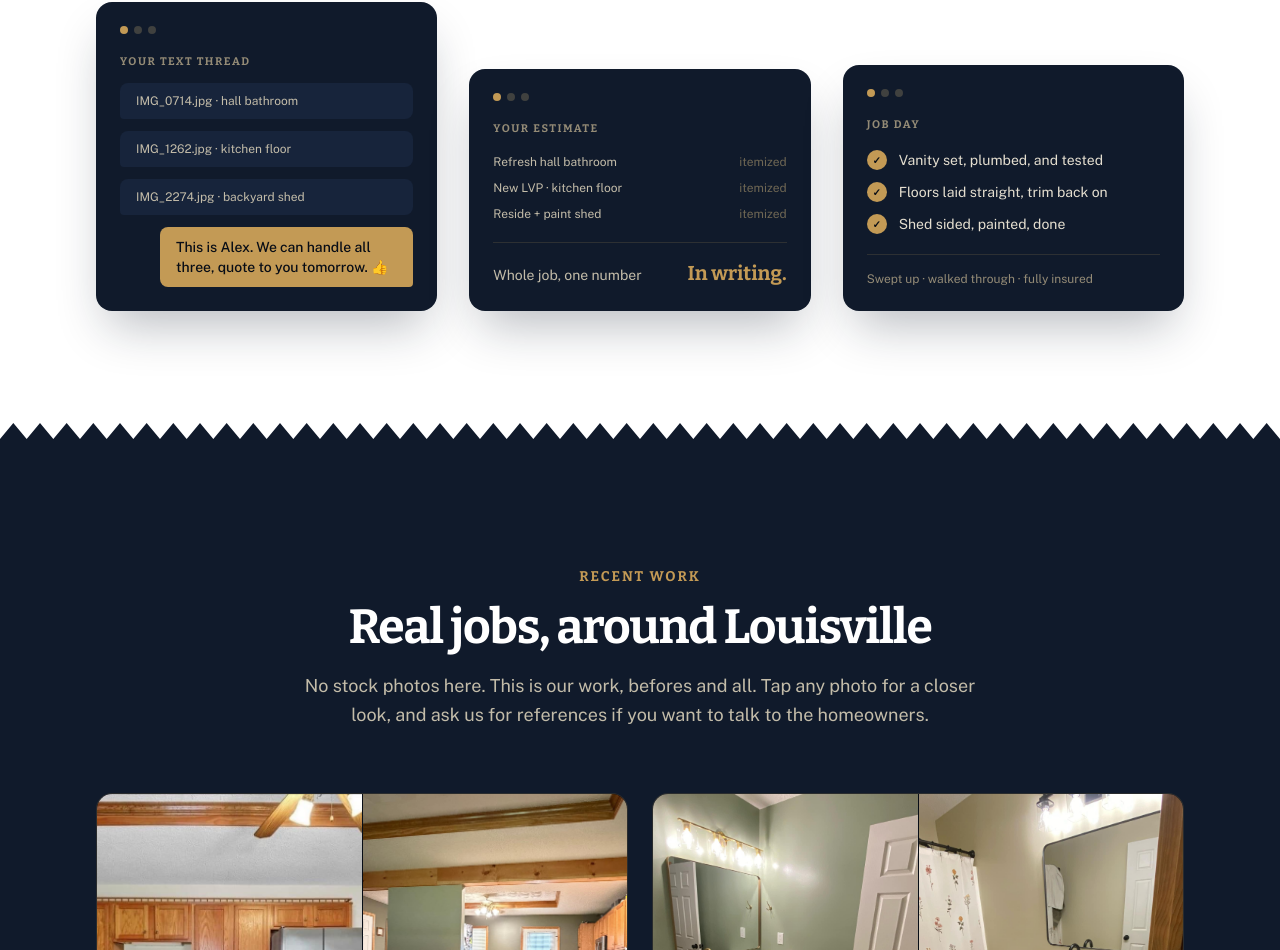
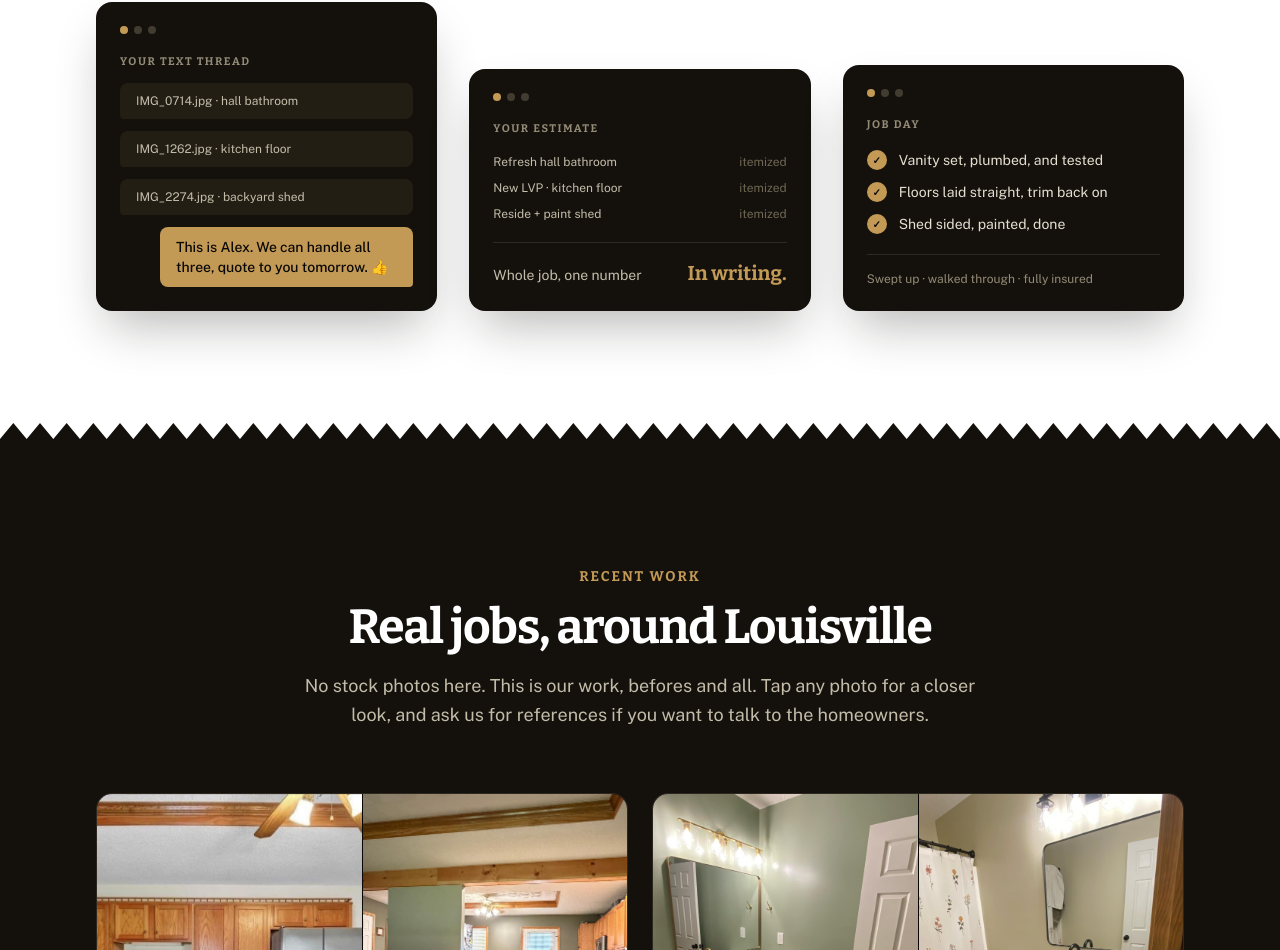
Before and after one commit to Davin-Willis/kat-home-services, a Next.js app: page / in a window 1280 px wide. Shown: the part 2856-3806 px from the top of the page. Built offline with nearby package versions, Linux system fonts and the light colour scheme.

Commit message:
Shift palette to black and gold per client request

```diff
--- a/src/app/globals.css
+++ b/src/app/globals.css
@@ -9,11 +9,14 @@
   for supporting text and borders on both dark and light sections.
 */
 @theme {
-  /* Near-black navy base, from the logo's shield */
-  --color-navy-950: #080d16;
-  --color-navy-900: #0c1320;
-  --color-navy-800: #101a2b; /* brand base */
-  --color-navy-700: #1b2942;
+  /* Rich warm-black base matching the logo's near-black background.
+     (Client direction: "less blue, all black". The navy-* token names are
+     kept so no component classes change, but the values are now warm
+     blacks with a faint gold undertone rather than blues.) */
+  --color-navy-950: #0a0806;
+  --color-navy-900: #0f0d0a;
+  --color-navy-800: #14110d; /* brand base */
+  --color-navy-700: #2a2418;
 
   /* Warm stone neutrals */
   --color-stone-600: #57503f;
```
